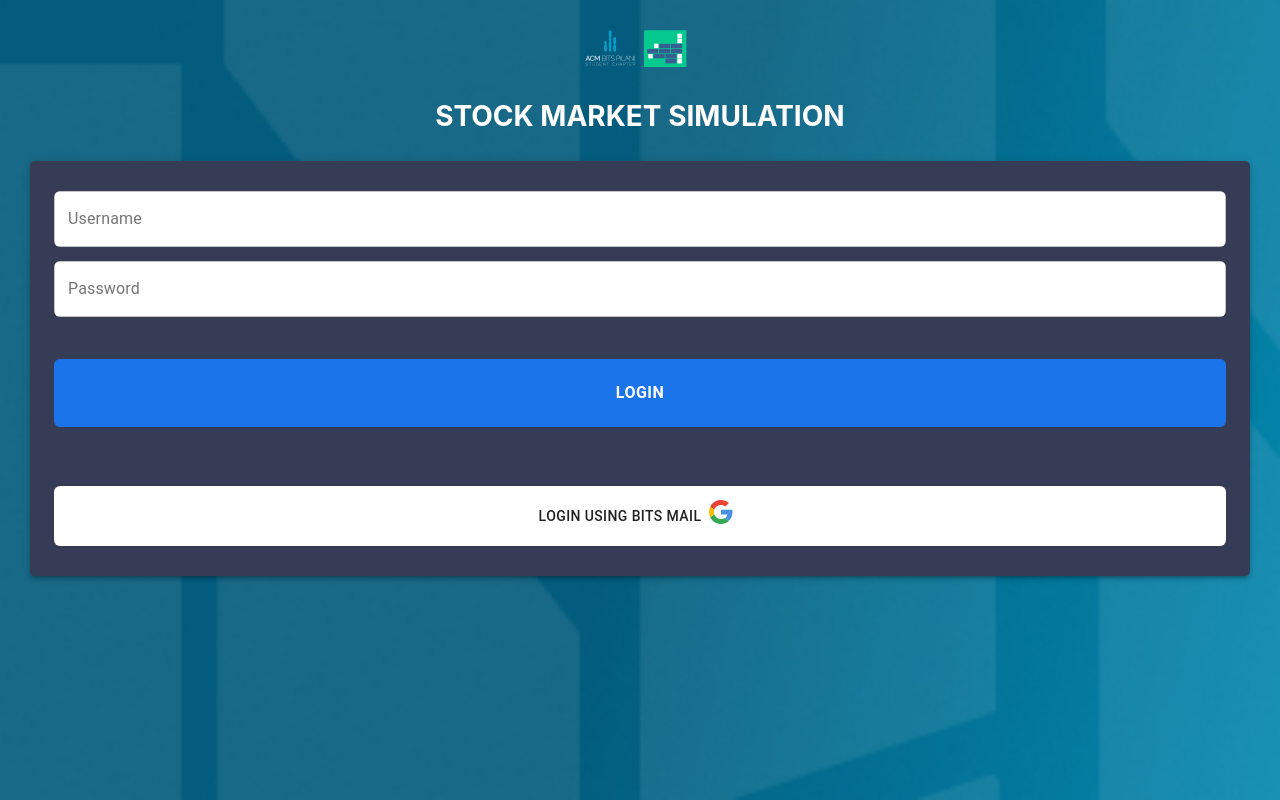
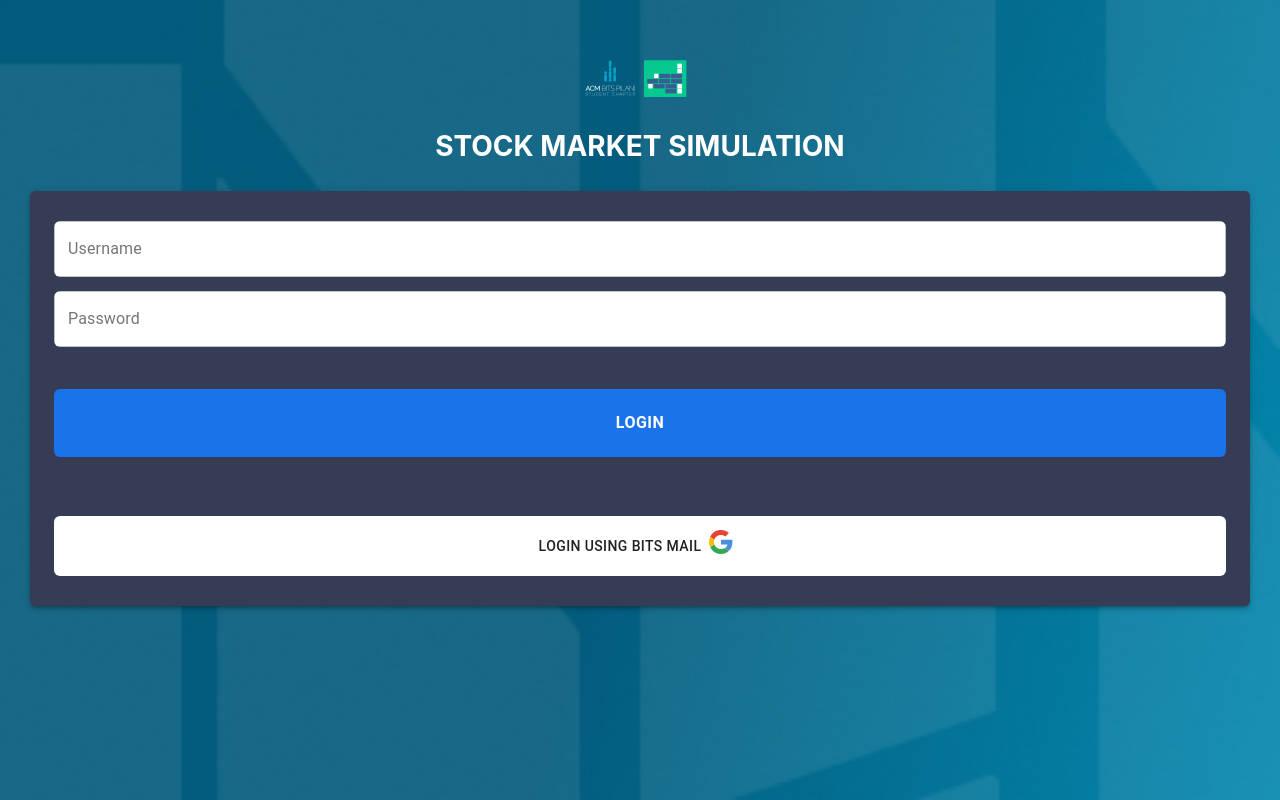
Before and after one commit to bitsacm/stock-market-simulation-2021, a React (Create React App) app: page /login in a window 1280 px wide. Built offline with nearby package versions, Linux system fonts and the light colour scheme.

Commit message:
Login complete

```diff
--- a/src/pages/LoginPage/LoginPage.js
+++ b/src/pages/LoginPage/LoginPage.js
@@ -16,9 +16,8 @@ const useStyles = makeStyles((theme) => ({
     backgroundSize: "cover",
     padding: "30px"
   },
-  bgContainer: {
-    backgroundImage: `url(${Image})`,
-    backgroundSize: "cover"
+  image: {
+    paddingTop: "30px"
   },
   bluePaper: {
     backgroundColor: "#373C56",
@@ -63,8 +62,8 @@ export default function LoginPage() {
   const classes = useStyles();
   return (
     <Container className={classes.root}>
-      <img src={acm} alt="ACM Logo" />
-      <img src={apogee} alt="Apogee Logo" />
+      <img src={acm} alt="ACM Logo" className={classes.image} />
+      <img src={apogee} alt="Apogee Logo" className={classes.image} />
       <center>
         <p className={classes.sms}>
           <b>STOCK MARKET SIMULATION</b>
```
